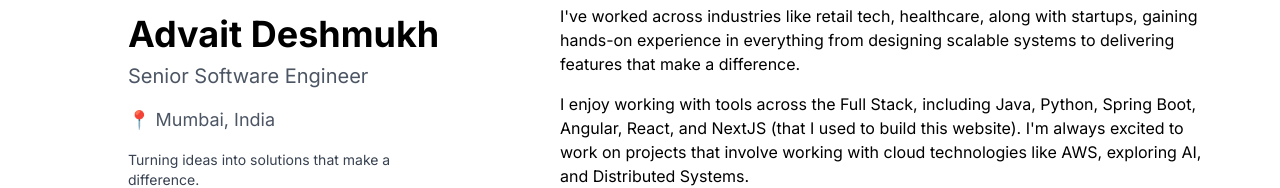
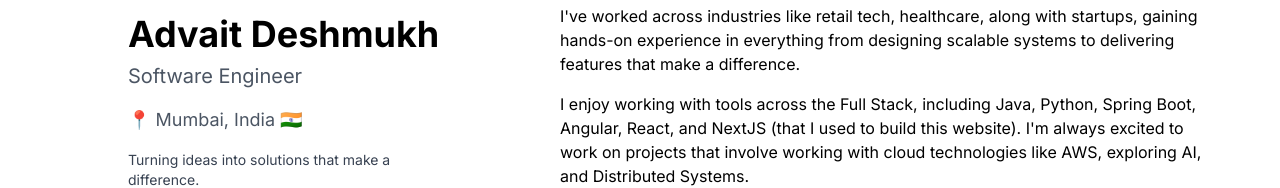
Before and after one commit to advait-d/portfolio, a Next.js app: page / in a window 1280 px wide. Shown: the part 216-404 px from the top of the page. Built offline with nearby package versions, Linux system fonts and the light colour scheme.

Commit message:
update header content

```diff
--- a/src/components/Header.tsx
+++ b/src/components/Header.tsx
@@ -25,11 +25,11 @@ const Header: React.FC = () => {
         </h1>
 
         <h2 className="text-xl text-gray-600 dark:text-gray-400 mb-4">
-          Senior Software Engineer
+          Software Engineer
         </h2>
 
         <h3 className="text-lg text-gray-600 dark:text-gray-400 mb-4">
-          📍 Mumbai, India
+          📍 Mumbai, India 🇮🇳
         </h3>
 
         <p className="text-gray-700 dark:text-gray-300 text-sm">
```
